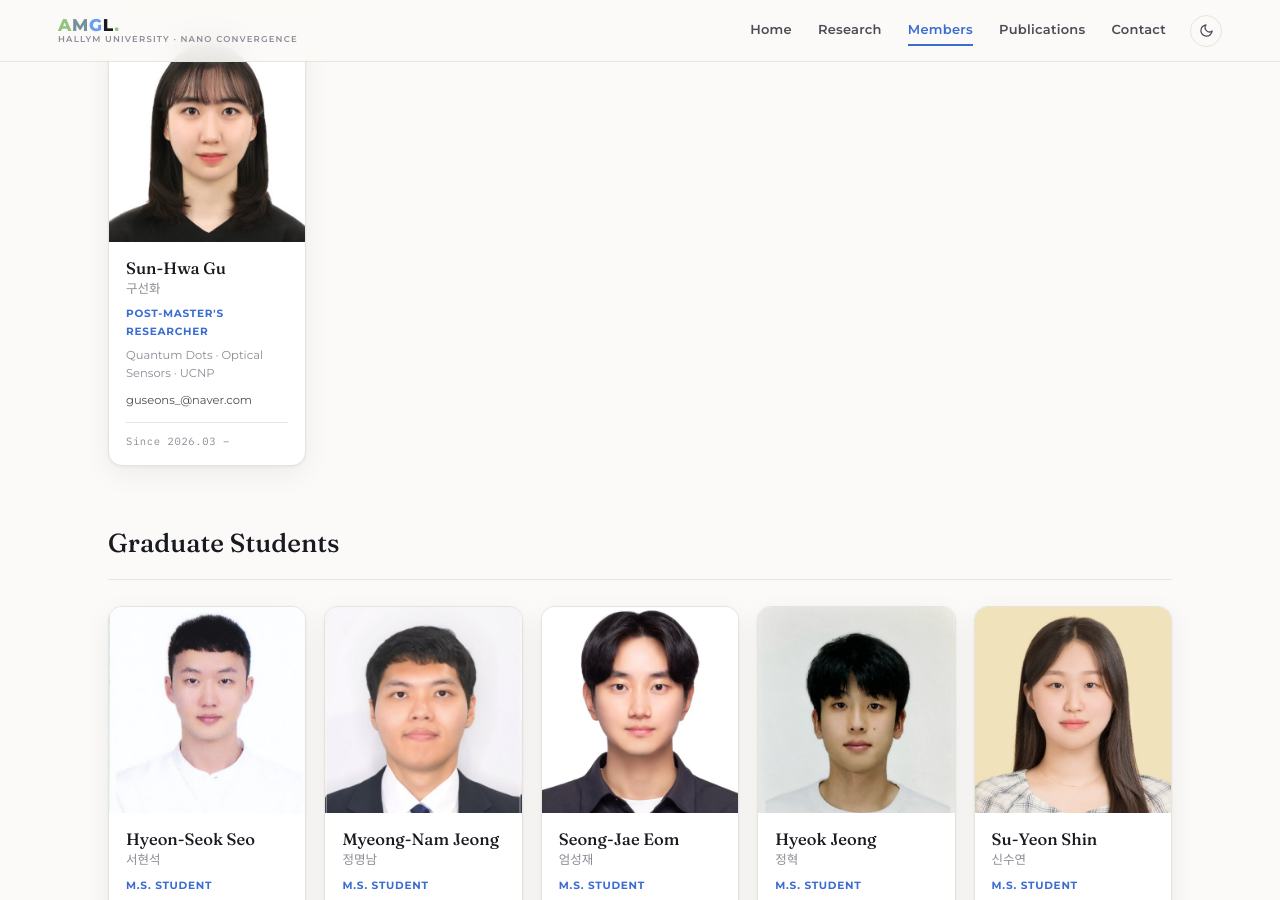
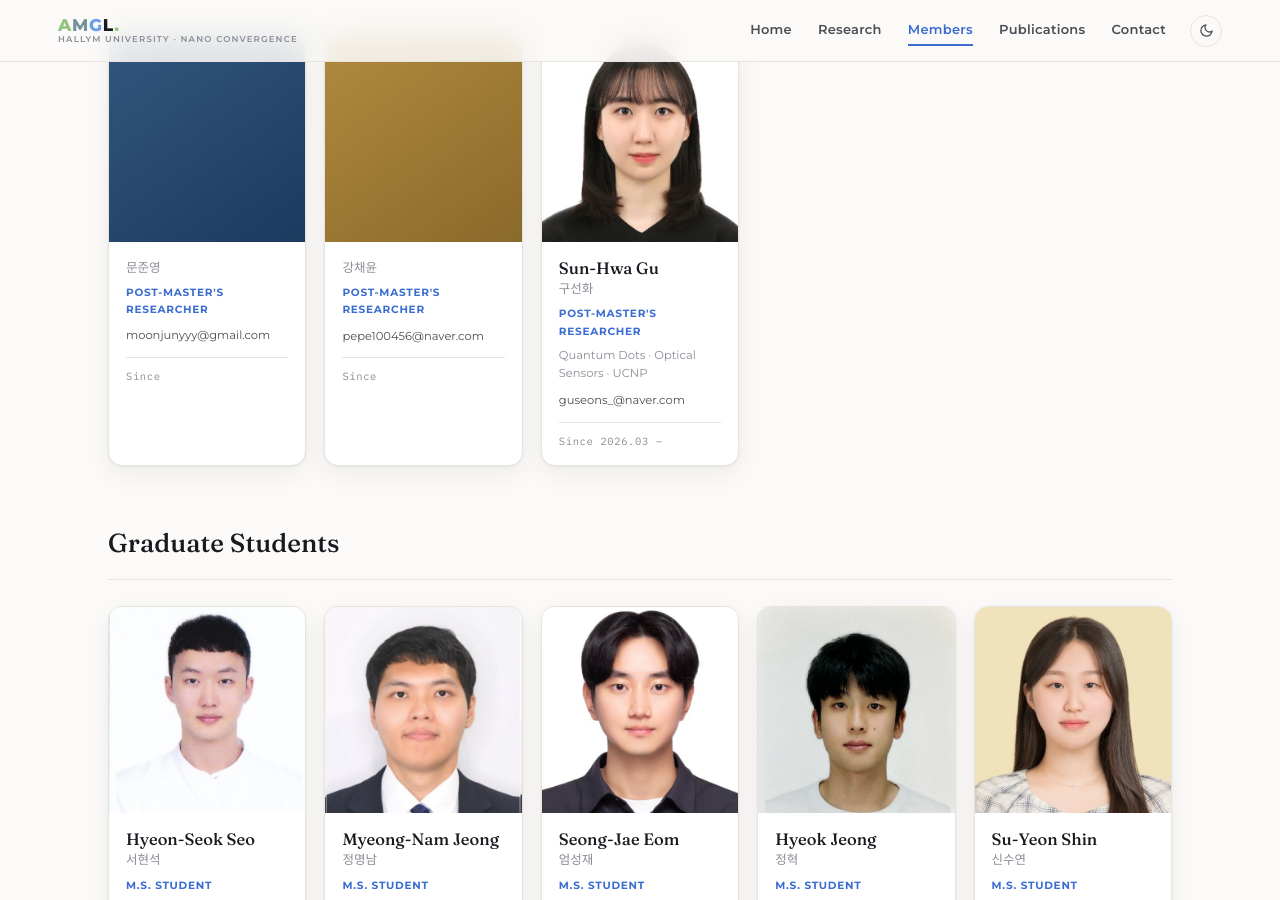
Before and after one commit to HTKRS/AMGL, a Jekyll site: the page built from members.html, in a window 1280 px wide and 900 px high, scrolled down 888 px. Built offline with Jekyll 4.4.1, drawn with Linux system fonts in a browser that asks for light colours.

Commit message:
Update _data/members.yml (via Pages CMS)

```diff
--- a/_data/members.yml
+++ b/_data/members.yml
@@ -18,6 +18,12 @@ professor:
 groups:
   - title: Researcher
     members:
+      - name_kr: 문준영
+        role: Post-Master's Researcher
+        email: "moonjunyyy@gmail.com "
+      - name_kr: 강채윤
+        role: Post-Master's Researcher
+        email: "pepe100456@naver.com "
       - name_en: Sun-Hwa Gu
         name_kr: 구선화
         role: Post-Master's Researcher
```
